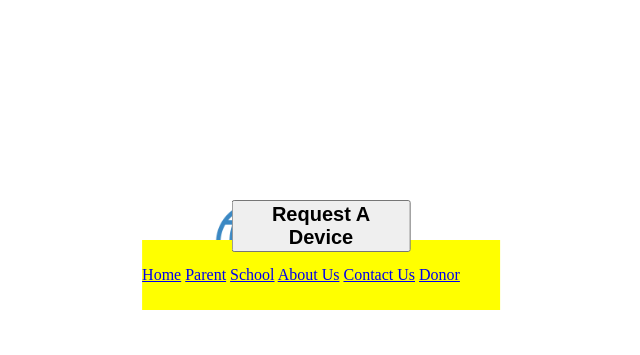
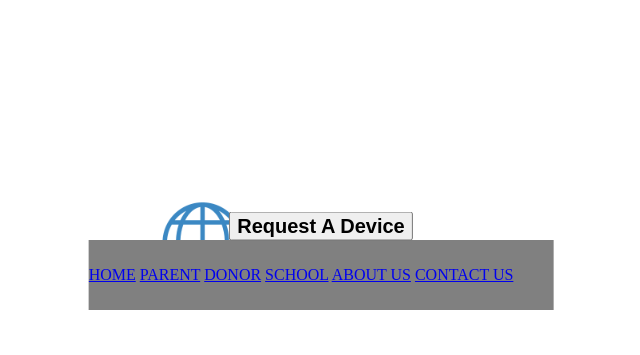
Before and after one commit to CDriver85/connect_360, a Django app: page / in a window 1280 px wide. Shown: the part 174-529 px from the top of the page, without its empty margins (319-959 px from the left). Run offline with Django 3.2, Linux system fonts and the light colour scheme; some libraries are stand-ins or nearby versions.

Commit message:
Continue to work on the navbar

```diff
--- a/static/css/styles.css
+++ b/static/css/styles.css
@@ -10,25 +10,28 @@
     display: flex;
     text-align: left
 }
-/* .container{
+.container{
     width: 90%;
     margin: 0 auto;
-} */
+
+}
 .menu {
     float: right;
 }
-
-.topnav {
+.container1 {
     width: 100%;
+    text-transform: uppercase;
     float: right;
     overflow: hidden;
     height: 70px;
     line-height: 70px;
-    background: yellow;
+    background: gray;
+    text-align: center;
+    list-style:none;
 }
 .topnav a:hover {
     background-color: black;
-    color: red;
+    color: bisque;
 }
 .button{
     max-width: 900px;
--- a/templates/base.html
+++ b/templates/base.html
@@ -21,19 +21,19 @@
 
 <body class="sans-serif pv3 ph2 bg-light-red">
 
-<div class="mw9 center">
+	<div class="mw9 center">
 
-<div class="logo_image"><img src="{% static 'images/world.png' %}"   alt="logo" width="200" height="200"></div>
+		<div class="logo_image"><img src="{% static 'images/world.png' %}"   alt="logo" width="200" height="200"></div>
 
-<div class= "container">
+<div class= "container1">
     <div class='topnav'>
         <ul class="menu"></ul>
             <a href="{% url 'index' %}">Home</a>
             <a href="{% url 'parent' %}">Parent</a>
+            <a href="{% url 'donor' %}">Donor</a>
             <a href="{% url 'school' %}">School</a>
             <a href="{% url 'about' %}">About Us</a>
             <a href="{% url 'contact' %}">Contact Us</a>
-            <a href="{% url 'donor' %}">Donor</a>
     </div>
 </div>
 
```
